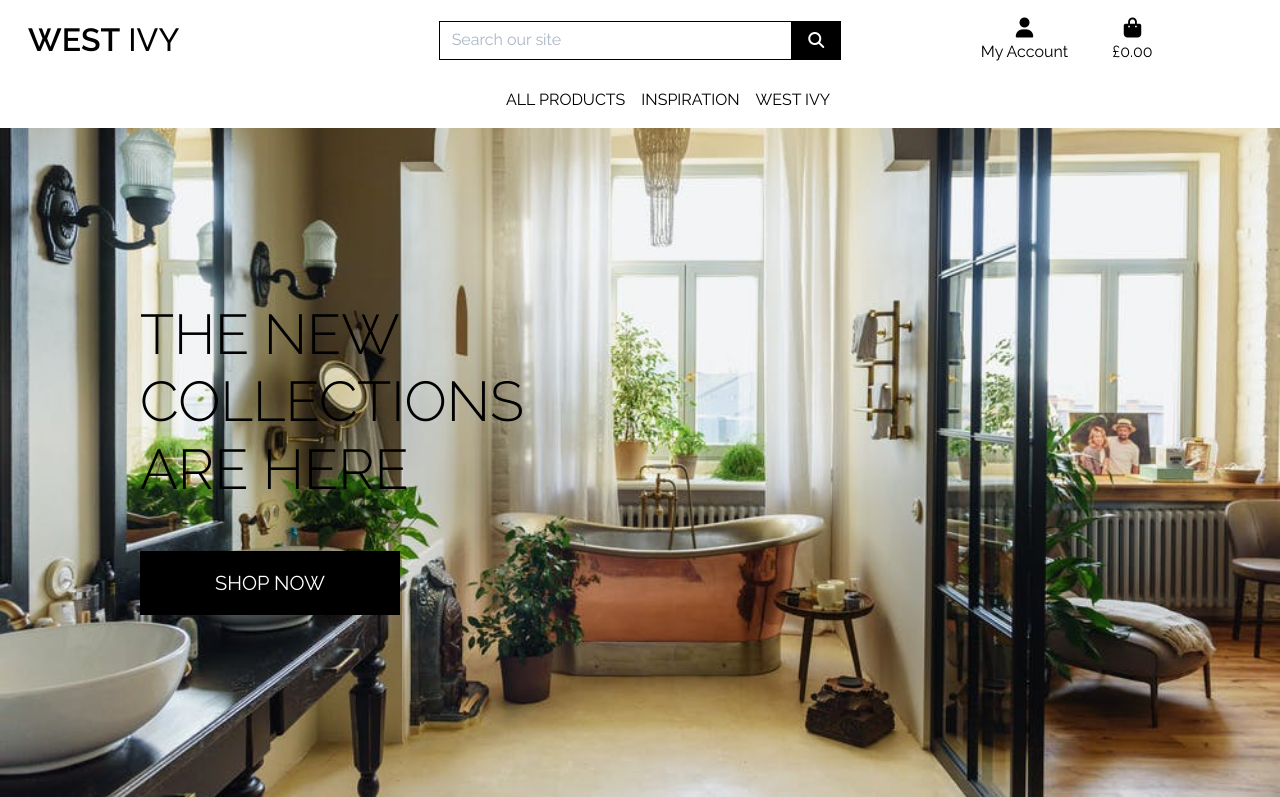
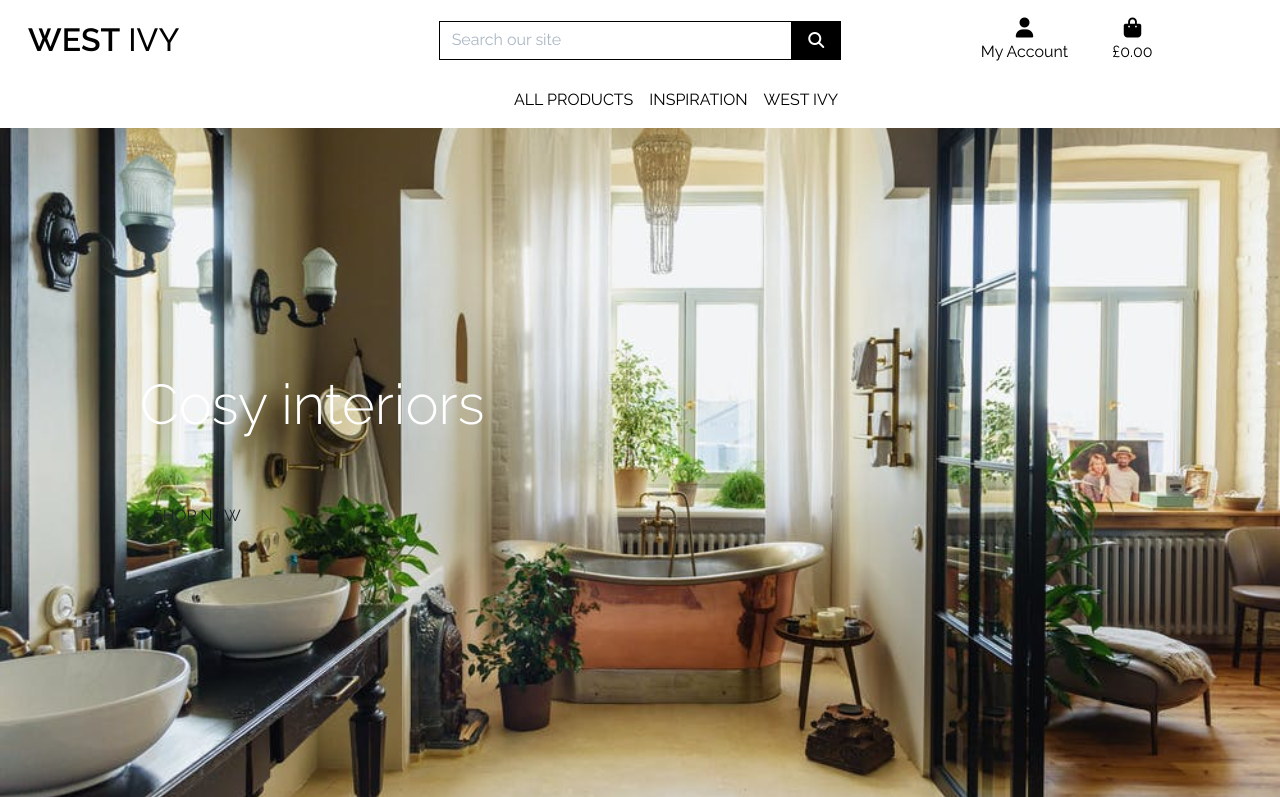
Before and after one commit to carolinecole25/MS4_CC_west_ivy, a Django app: page / in a window 1280 px wide. Shown: the top 797 px of the page. Run offline with Django 3.2, Linux system fonts and the light colour scheme; some libraries are stand-ins or nearby versions.

Commit message:
nav bar fixed, added links to index page

```diff
--- a/home/templates/home/index.html
+++ b/home/templates/home/index.html
@@ -13,15 +13,76 @@
     <div class="container h-100">
         <div class="row h-100">
             <div class="col-7 col-md-6 my-auto">
-                <h1 class="display-4 logo-font text-black">
-                    The new collections are here
+                <h1 class="display-4  text-white">
+                    Cosy interiors
                 </h1>
                 <div class="my-5">
                     <h4>
-                        <a href="{% url 'products' %}" class="shop-now-button btn btn-lg rounded-0 text-uppercase py-3">Shop Now</a>
+                        <a href="{% url 'products' %}" class="show-now-button btn rounded-0 text-uppercase py-3">Shop Now</a>
                     </h4>
                 </div>
             </div>
         </div>
     </div>
+    <div class="container">
+        <div class="row">
+            <div class="col">
+                    <div>
+                        <img src="{{ MEDIA_URL }}.jpg" alt="Description" class="img-thumbnail">
+                        <a href="{% url 'products' %}?category=beauty_spa" class="home-button btn rounded-0 text-uppercase py-3">Beatuy & Spa</a>
+                    </div>
+                </a>
+            </div>
+            <div class="col">
+                    <div>
+                        <img src="{{ MEDIA_URL }}.jpg" alt="Description" class="img-thumbnail">
+                        <a href="{% url 'products' %}?category=home_decor" class="home-button btn rounded-0 text-uppercase py-3">Home Decor</a>
+                    </div>
+                </a>
+            </div>
+        </div>
+        <div class="row">
+            <div class="col">
+                    <div>
+                        <img src="{{ MEDIA_URL }}.jpg" alt="Description" class="img-thumbnail">
+                        <a href="{% url 'products' %}?category=kitchen_tableware" class="home-button btn rounded-0 text-uppercase py-3">Kitchen and Tableware</a>
+                    </div>
+                </a>
+            </div>
+            <div class="col">
+                    <div>
+                        <img src="{{ MEDIA_URL }}.jpg" alt="Description" class="img-thumbnail">
+                        <a href="{% url 'products' %}?category=beauty_spa" class="home-button btn rounded-0 text-uppercase py-3">Lighting</a>
+                    </div>
+                </a>
+            </div>
+        </div>
+        <div class="row">
+            <h3>Our bestsellers</h3>
+            <div class="col">
+                <a href="{% url 'product_detail' 22 %}" class="text-decoration-none text-dark">
+                    <div>
+                        <img src="{{ MEDIA_URL }}.jpg" alt="Description" class="img-thumbnail">
+                        <a href="{% url 'products' %}" class="home-button btn rounded-0 text-uppercase py-3">Description</a>
+                    </div>
+                </a>
+            </div>
+            <div class="col">
+                <a href="{% url 'product_detail' 22 %}" class="text-decoration-none text-dark">
+                    <div>
+                        <img src="{{ MEDIA_URL }}.jpg" alt="Description" class="img-thumbnail">
+                        <a href="{% url 'products' %}" class="home-button btn rounded-0 text-uppercase py-3">Description</a>
+                    </div>
+                </a>
+            </div>
+            <div class="col">
+                <a href="{% url 'product_detail' 22 %}" class="text-decoration-none text-dark">
+                    <div>
+                        <img src="{{ MEDIA_URL }}.jpg" alt="Description" class="img-thumbnail">
+                        <a href="{% url 'products' %}" class="home-button btn rounded-0 text-uppercase py-3">Description</a>
+                    </div>
+                </a>
+            </div>
+        </div>
+    </div>
 {% endblock %}
--- a/static/css/base.css
+++ b/static/css/base.css
@@ -28,11 +28,13 @@ body {
     width: fit-content;
 }
 
-.shop-now-button {
-    background: black;
-    color: white;
+.shop-now-button,
+.home-button {
+    border: 1px solid #fff;
+    color: #fff;
     min-width: 260px;
 }
+
 
 .btn-black {
     background: black;
@@ -55,6 +57,14 @@ body {
 .shop-now-button:hover,
 .shop-now-button:active,
 .shop-now-button:focus,
+.home-button:hover,
+.home-button:active,
+.home-button:focus {
+    background: #fff;
+    color: black;
+}
+
+
 .btn-black:hover,
 .btn-black:active,
 .btn-black:focus {
--- a/templates/base.html
+++ b/templates/base.html
@@ -36,6 +36,7 @@
 
         <title>West Ivy {% block extra_title %} {% endblock %}</title>
         </head>
+
         <body>
           <header class="container-fluid fixed-top">
             <div id="topnav" class="row bg-white pt-lg-2 d-none d-lg-flex">
@@ -63,8 +64,8 @@
               <div class="col-12 col-lg-4 my-auto py-1 py-lg-0">
                 <ul class="list-inline list-unstyled text-center text-lg-right my-0">
                   <li class="list-inline-item dropdown">
-              <a class="text-black nav-link" href="#" id="user-options" data-toggle="dropdown" aria-haspopup="true"
-                aria-expanded="false">
+                    <a class="text-black nav-link" href="#" id="user-options" data-toggle="dropdown"
+                      aria-haspopup="true" aria-expanded="false">
                       <div class="text-center">
                         <div><i class="fas fa-user fa-lg"></i></div>
                         <p class="my-0">My Account</p>
@@ -86,7 +87,8 @@
                   </li>
                   <!--Shopping bag-->
                   <li class="list-inline-item">
-              <a class="{% if grand_total %}text-info font-weight-bold{% else %}text-black{% endif %} nav-link" href="{% url 'view_bag' %}">
+                    <a class="{% if grand_total %}text-info font-weight-bold{% else %}text-black{% endif %} nav-link"
+                      href="{% url 'view_bag' %}">
                       <div class="text-center">
                         <div><i class="fas fa-shopping-bag fa-lg"></i></div>
                         <p class="my-0">
@@ -101,13 +103,12 @@
                   </li>
                 </ul>
               </div>
-        <div class="col-12 col-lg-4 my-auto py-1 py-lg-0"></div>
             </div>
             <!-- Navbar dropdown menu -->
             <div class="row bg-white">
               <nav class="navbar navbar-expand-lg navbar-light w-100">
-          <button class="navbar-toggler" type="button" data-toggle="collapse" data-target="#main-nav"
-            aria-controls="main-nav" aria-expanded="false" aria-label="Toggle navigation">
+                <button class="navbar-toggler mr-auto" type="button" data-toggle="collapse" data-target="#main-nav"
+                  aria-controls="navbarScroll" aria-expanded="false" aria-label="Toggle navigation">
                   <span class="navbar-toggler-icon"></span>
                 </button>
                 {% include 'includes/mobile-top-header.html' %}
--- a/templates/includes/main-nav.html
+++ b/templates/includes/main-nav.html
@@ -1,28 +1,23 @@
-<div class="collapse navbar-collapse">
-    <ul class="navbar-nav w-auto mx-auto">
-        <!--<li class="nav-item dropdown">
-            <a class="logo-font font-weight-bold nav-link text-black mr-5" href="#" id="new-products-link" data-toggle="dropdown" aria-haspopup="true" aria-expanded="false">
-                New Arrivals
-            </a>
-            <div class="dropdown-menu border-0" aria-labelledby="new-products-link">
-                <a href="{% url 'products' %}?category=new_arrivals" class="dropdown-item">All New Products</a>
-            </div>
-        </li>-->
-
+<div class="collapse navbar-collapse" id="main-nav">
+    <a class="navbar-brand" href="#"></a>
+    <ul class="navbar-nav mb-2 mb-lg-0 w-auto mx-auto">
         <li class="nav-item dropdown">
-            <a class="logo-font font-weight-bold nav-link text-black mr-5" href="#" id="all-products-link" data-toggle="dropdown" aria-haspopup="true" aria-expanded="false">
+            <a class="logo-font font-weight-bold nav-link text-black mr-5" href="#" id="all-products-link" role="button"
+                data-toggle="dropdown" aria-haspopup="true" aria-expanded="false">
                 All Products
             </a>
             <div class="dropdown-menu border-0" aria-labelledby="all-products-link">
                 <a href="{% url 'products' %}" class="dropdown-item">All Products</a>
                 <a href="{% url 'products' %}?category=beauty_spa" class="dropdown-item">Beauty & Spa</a>
                 <a href="{% url 'products' %}?category=home_decor" class="dropdown-item">Home Decor</a>
-                <a href="{% url 'products' %}?category=kitchen_tableware" class="dropdown-item">Kitchen & Tableware</a>
+                <a href="{% url 'products' %}?category=kitchen_tableware" class="dropdown-item">Kitchen &
+                    Tableware</a>
                 <a href="{% url 'products' %}?category=Lighting" class="dropdown-item">Lighting</a>
             </div>
         </li>
         <li class="nav-item dropdown">
-            <a class="logo-font font-weight-bold nav-link text-black mr-5" href="#" id="inspiration-link" data-toggle="dropdown" aria-haspopup="true" aria-expanded="false">
+            <a class="logo-font font-weight-bold nav-link text-black mr-5" href="#" id="inspiration-link" role="button"
+                data-toggle="dropdown" aria-haspopup="true" aria-expanded="false">
                 Inspiration
             </a>
             <div class="dropdown-menu border-0" aria-labelledby="inspiration-link">
@@ -32,7 +27,8 @@
             </div>
         </li>
         <li class="nav-item dropdown">
-            <a class="logo-font font-weight-bold nav-link text-black mr-5" href="#" id="west-ivy-link" data-toggle="dropdown" aria-haspopup="true" aria-expanded="false">
+            <a class="logo-font font-weight-bold nav-link text-black mr-5" href="#" id="west-ivy-link" role="button"
+                data-toggle="dropdown" aria-haspopup="true" aria-expanded="false">
                 West Ivy
             </a>
             <div class="dropdown-menu border-0" aria-labelledby="west-ivy-link">
```
Lines whose indentation alone changed are shown as unchanged.
